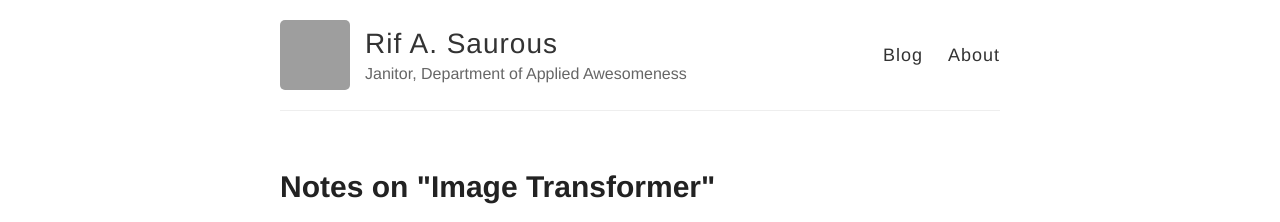
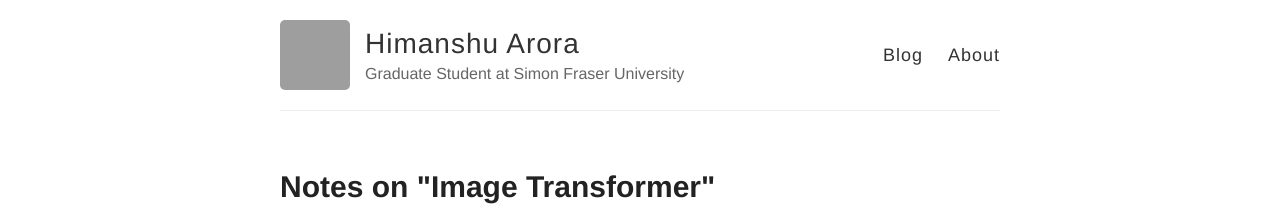
Before and after one commit to harora/harora.github.io, a Jekyll site: the page built from index.html, in a window 1280 px wide. Shown: the top 222 px of the page. Built offline with Jekyll 4.4.1, drawn with Linux system fonts in a browser that asks for light colours; grey boxes are pictures that could not be loaded.

Commit message:
Update _config.yml

```diff
--- a/_config.yml
+++ b/_config.yml
@@ -3,10 +3,10 @@
 #
 
 # Name of your site (displayed in the header)
-name: Rif A. Saurous
+name: Himanshu Arora
 
 # Short bio or description (displayed in the header)
-description: Janitor, Department of Applied Awesomeness
+description: Graduate Student at Simon Fraser University
 
 # URL of your avatar or profile pic (you could use your GitHub profile pic)
 avatar: https://avatars1.githubusercontent.com/u/26096880?v=4&s=460
@@ -24,7 +24,7 @@ footer-links:
   linkedin:
   pinterest:
   rss: # just type anything here for a working RSS icon
-  twitter: jekyllrb
+  twitter: himanshu_aror
   stackoverflow: # your stackoverflow profile, e.g. "users/50476/bart-kiers"
   youtube: # channel/<your_long_string> or user/<user-name>
   googleplus: # anything in your profile username that comes after plus.google.com/
```
